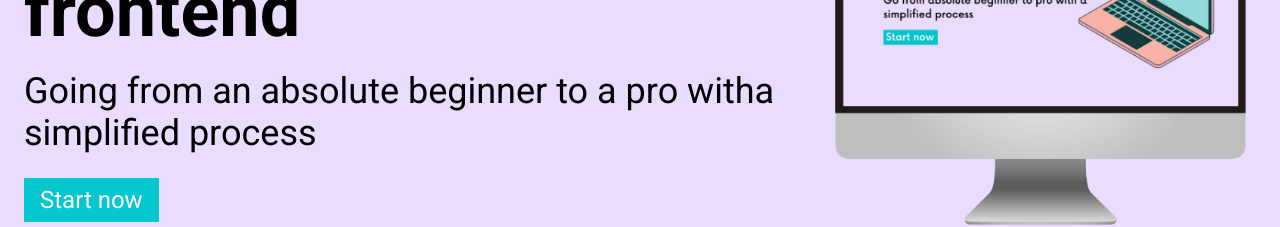
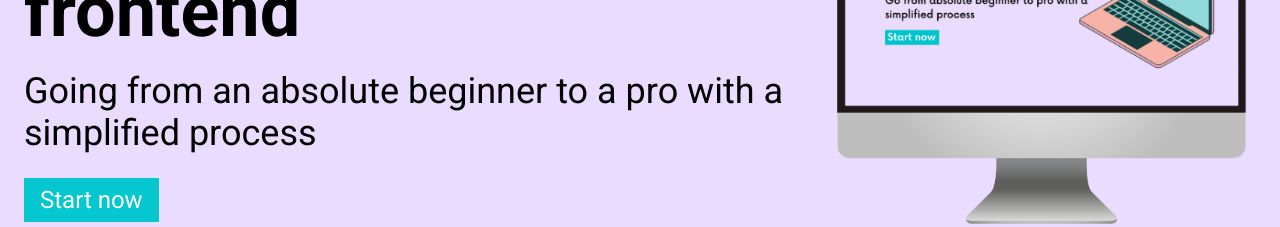
Before and after one commit to RyamaCoding/full-website-homepage-creation, a plain HTML site: page index.html in a window 1280 px wide. Shown: the part 382-609 px from the top of the page. Drawn offline with Linux system fonts and the light colour scheme.

Commit message:
typos fix

```diff
--- a/index.html
+++ b/index.html
@@ -23,7 +23,7 @@
           <div class="home__description">
             <h1>Best place to learn frontend</h1>
             <p class="subheader">
-              Going from an absolute beginner to a pro witha simplified process
+              Going from an absolute beginner to a pro with a simplified process
             </p>
             <button class="home__description--button">Start now</button>
           </div>
```
